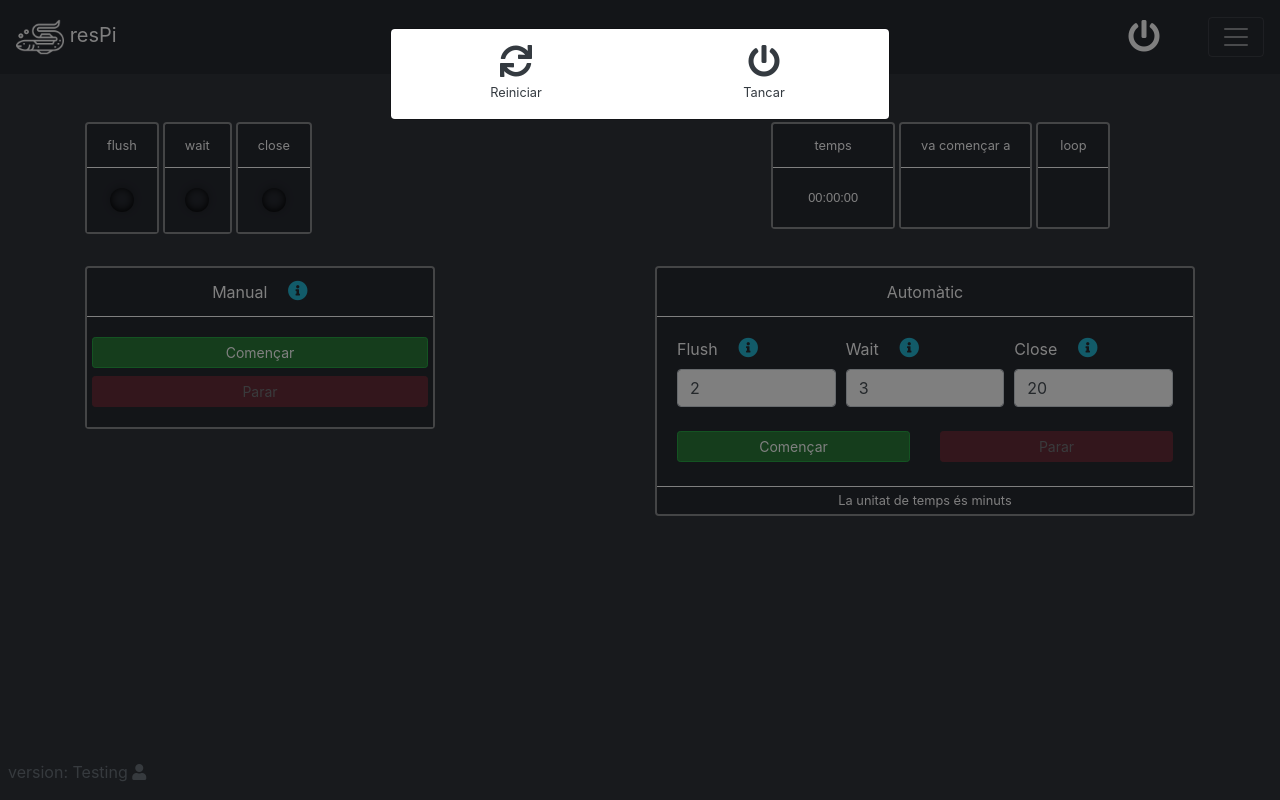
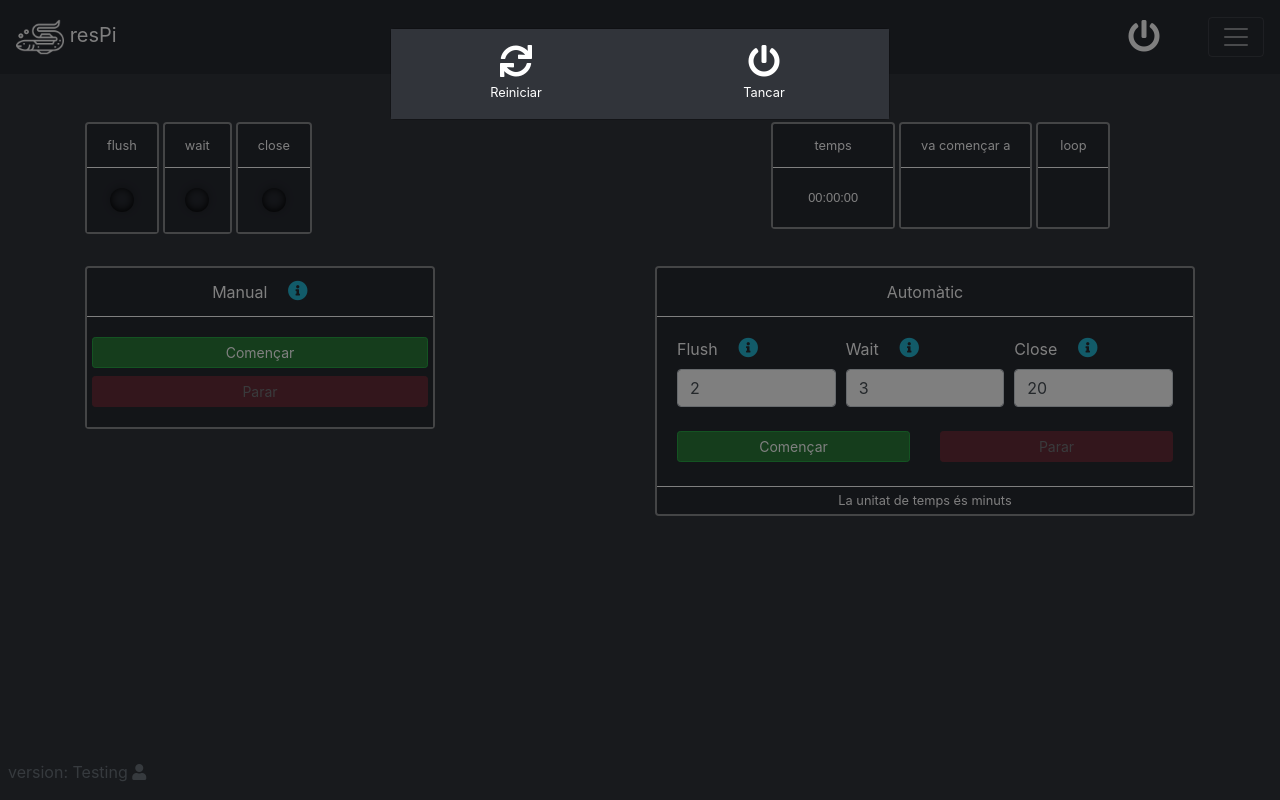
Before and after one commit to fullonic/resPi, a Flask app: page /respi in a window 1280 px wide, after a click that opens the changed part. Run offline with Flask 2, Linux system fonts and the light colour scheme; the visitor is signed in with stand-in values (Sample User, id 1); parts of the project's set-up code (start-up, migrations or seed data) failed here and were passed over; some libraries are stand-ins or nearby versions.

Commit message:
Create a modal for settings
Settings now are inside a modal and not a page

```diff
--- a/app.py
+++ b/app.py
@@ -244,8 +244,7 @@
             ended = datetime.now().strftime("%Y-%m-%d %H:%M:%S")
             # Write information to logging file
             logger.warning(
-                f"""Programa actual [{cache.get("total_loops")}]:
-                Iniciat: {started} | Acabat: {ended}"""
+                f"""Programa actual [{cache.get("total_loops")}]: Iniciat: {started} | Acabat: {ended}"""  # noqa
             )
         else:  # Ignore previous. Pump is already off
             logger.warning(
@@ -340,8 +339,10 @@
         flush = cache.get("user_program")["flush"]
         wait = cache.get("user_program")["wait"]
         close = cache.get("user_program")["close"]
+    config = config_from_file(ROOT)
 
-    return render_template("app.html", flush=flush, wait=wait, close=close)
+    return render_template("app.html", flush=flush, wait=wait, close=close, config=config)
+
 
 ####################
 # LOGS ROUTES
@@ -382,14 +383,11 @@
 ####################
 # AUTHENTICATION AND SYSTEM STUFF
 ####################
-@app.route("/settings", methods=["POST", "GET"])
+@app.route("/settings", methods=["POST"])
 def settings():
-    config = config_from_file(ROOT)
-    if request.method == "POST":
-        config = save_config_to_file(request.form.to_dict())
-        flash("S'ha actualitzat la configuració", "info")
-        return redirect("settings")
-    return render_template("settings.html", config=config)
+    save_config_to_file(request.form.to_dict())
+    flash("S'ha actualitzat la configuració", "info")
+    return redirect("respi")
 
 
 @app.route("/login", methods=["GET", "POST"])
--- a/static/css/style.css
+++ b/static/css/style.css
@@ -1,5 +1,10 @@
-body {
+body, .settingsModal, .powerModal {
   background-color: #31343A !important;
+  color: #FFF !important;
+  border: #FFF !important;
+}
+
+.powerModal a {
   color: #FFF !important;
 }
 
--- a/templates/app.html
+++ b/templates/app.html
@@ -77,9 +77,18 @@
 
     </div>
   </div>
+
+  <!-- Settings Modal -->
+  <div class="modal" id="settingsModal" tabindex="-1" role="dialog">
+    <div class="modal-dialog" role="document">
+      <div class="modal-content">
+        <div class="modal-body settingsModal">
+          {% include "_settings_modal.html" %}
+        </div>
+      </div>
+    </div>
+  </div>
 </div>
-
-
 {% endblock %}
 
 {% block scripts %}
--- a/templates/navbar.html
+++ b/templates/navbar.html
@@ -12,8 +12,11 @@
       <li class="nav-item">
         <a class="nav-link" href="#"><i class="fas fa-question"></i> Ajuda</a>
       </li>
+      <!-- <li class="nav-item">
+        <a class="nav-link" href="{{ url_for('settings') }}"><i class="fas fa-cog"></i> Configuració</a>
+      </li> -->
       <li class="nav-item">
-        <a class="nav-link" href="{{ url_for('settings') }}"><i class="fas fa-cog"></i> Configuració</a>
+        <a class="nav-link" href="#" data-toggle="modal" data-target="#settingsModal"><i class="fas fa-cog"></i> Configuració</a>
       </li>
       <li class="nav-item dropdown">
         <a class="nav-link dropdown-toggle" href="#" id="navbarDropdown" role="button" data-toggle="dropdown" aria-haspopup="true" aria-expanded="false">
@@ -28,24 +31,21 @@
   </div>
 </nav>
 
-<!-- Modal -->
+<!-- POWER Modal -->
 <div class="modal fade" id="powerModal" tabindex="-1" role="dialog" aria-labelledby="powerModalLabel" aria-hidden="true">
   <div class="modal-dialog modal-dialog" role="document">
     <div class="modal-content">
-      <!-- <div class="modal-header">
-        <a type="button" data-dismiss="modal"><i class="fas fa-times fa-xs text-dark ml-auto"></i></a>
-      </div> -->
-      <div class="modal-body">
+      <div class="modal-body powerModal">
         <div class="row text-center">
-          <div class="col text-center text-dark">
+          <div class="col text-center">
             <a type="button" id="restart" href="{{ url_for('restart') }}">
-              <i class="fas fa-sync fa-2x text-dark power-btn"></i><br>
-              <small class="small text-dark ">Reiniciar</small></a>
+              <i class="fas fa-sync fa-2x power-btn"></i><br>
+              <small class="small ">Reiniciar</small></a>
           </div>
-          <div class="col-md-6 text-dark">
+          <div class="col-md-6">
             <a type="button" id="turn_off" href="{{ url_for('turn_off') }}">
-              <i class="fas fa-power-off fa-2x text-dark power-btn"></i><br>
-              <small class="small text-dark">Tancar</small></a>
+              <i class="fas fa-power-off fa-2x power-btn"></i><br>
+              <small class="small">Tancar</small></a>
           </div>
         </div>
       </div>
```
Also changed, not shown: templates/_settings_modal.html (added, +39 -0 lines), templates/settings.html (deleted, +0 -48 lines).
